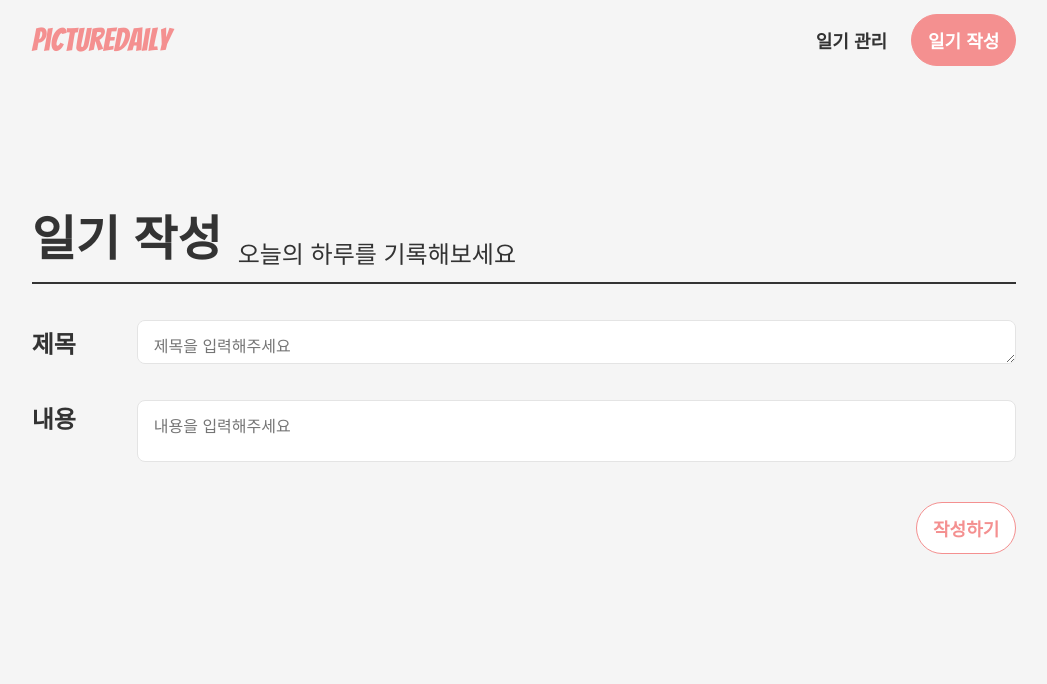
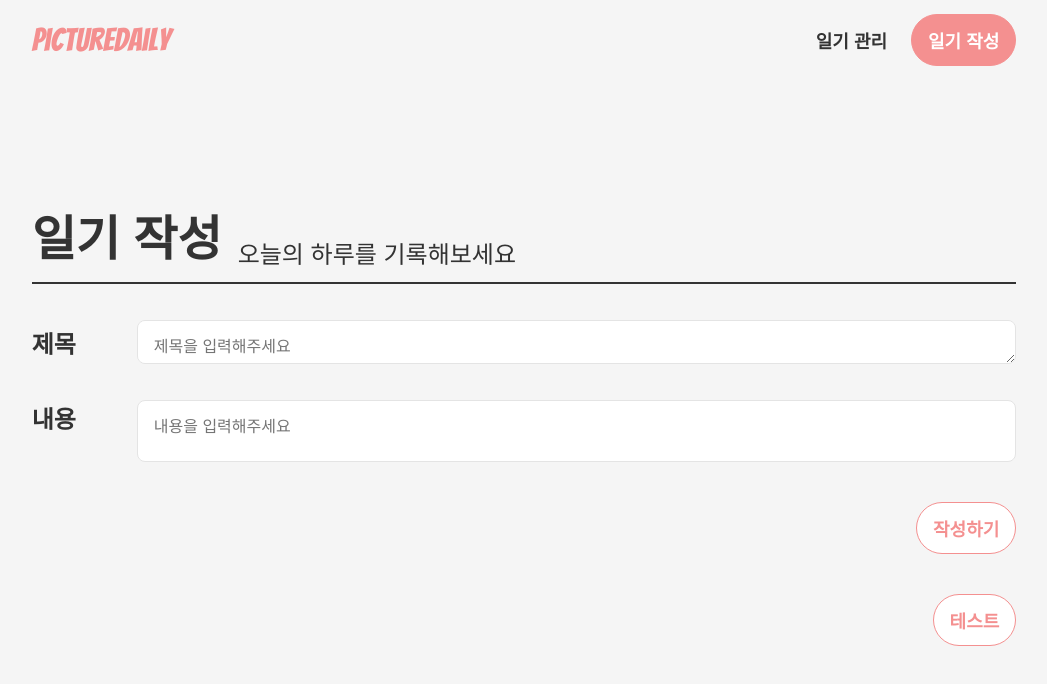
Before and after one commit to 76Dosu/TestRepo, a React (Create React App) app: page /write in a window 1280 px wide. Shown: the top 684 px of the page, without its empty margins (116-1163 px from the left). Built offline with nearby package versions, Linux system fonts and the light colour scheme; no server answers; a web font is replaced by a local one.

Commit message:
feat : json-sever db
240614 가상 DB생성 후 Input

```diff
--- /dev/null
+++ b/db.json
@@ -0,0 +1,10 @@
+{
+  "posts": [
+    {
+      "id": 1718372926833,
+      "prompt": "오늘은 정말 뜨거운 여름날이었다. 아침부터 햇살이 강하게 내리쬐고 있었고, 창문을 열어놓아도 시원한 바람이 거의 불지 않았다. 나는 아침에 가볍게 산책을 다녀왔는데, 금방 땀이 흐르기 시작했다. 그래도 파란 하늘과 초록색 나무들이 어우러진 풍경을 보니 마음이 상쾌해졌다.\n\n오후에는 친구들과 함께 수영장에 갔다. 물속에 들어가니 더위가 싹 가시는 느낌이었다. 우리는 물놀이도 하고, 물에 떠다니며 수박도 먹고, 즐거운 시간을 보냈다. 수영장 물이 햇빛에 반짝이는 모습이 참 예뻤다.\n\n저녁에는 가족들과 함께 바비큐 파티를 했다. 고기가 지글지글 익어가는 소리와 냄새가 정말 좋았다. 모두가 함께 웃고 떠들며 맛있는 음식을 나누는 시간이 정말 행복했다.\n\n오늘 하루는 더웠지만, 여름의 즐거움을 마음껏 느낄 수 있는 하루였다. 이런 날들이 계속되면 좋겠다.",
+      "keyword": "뜨겁고 상쾌한 여름, 수영장, 수박, 바비큐 파티, 행복한 하루",
+      "date": "2024.6.14"
+    }
+  ]
+}
--- a/package.json
+++ b/package.json
@@ -18,6 +18,7 @@
   },
   "scripts": {
     "start": "react-scripts start",
+    "db": "json-server --watch db.json --port 3001",
     "build": "react-scripts build",
     "test": "react-scripts test",
     "eject": "react-scripts eject"
@@ -39,5 +40,8 @@
       "last 1 firefox version",
       "last 1 safari version"
     ]
+  },
+  "devDependencies": {
+    "json-server": "^1.0.0-beta.1"
   }
 }
--- a/src/component/page/DailyWrite.jsx
+++ b/src/component/page/DailyWrite.jsx
@@ -1,6 +1,6 @@
 import React, { useState, useEffect } from "react";
 import styled from "styled-components";
-// import axios from "axios";
+import axios from "axios";
 // import { useNavigate } from "react-router-dom";
 
 //ui
@@ -86,6 +86,23 @@ function DailyWrite(props) {
     const [prompt, setPrompt] = useState("");
     const [results, setResults] = useState([]);
 
+    // axios로 사용자 데이터 db.json으로 넘기기
+    const onSubmit = () => {
+        let timestamp = new Date().getTime()
+
+        let year = new Date().getFullYear()
+        let month = new Date().getMonth();
+        let day = new Date().getDate()
+        let myTime = `${year}.${month + 1}.${day}`
+
+        axios.post('http://localhost:3001/posts', {
+          id: timestamp,
+          prompt: prompt,
+          keyword: results,
+          date: myTime,
+        })
+      };
+
     const handleChange = (e) => {
         setPrompt(e.target.value);
     }
@@ -152,6 +169,10 @@ function DailyWrite(props) {
                 <WriteButtonUF buttonName="작성하기"></WriteButtonUF>
             </WriteButtonFrame>
 
+            <WriteButtonFrame onClick={onSubmit}>
+                <WriteButtonUF buttonName="테스트"></WriteButtonUF>
+            </WriteButtonFrame>
+
         </Wrapper>
 
     )
```
Also changed, not shown: 1 other file (tests, documents, lock files or other folders).
